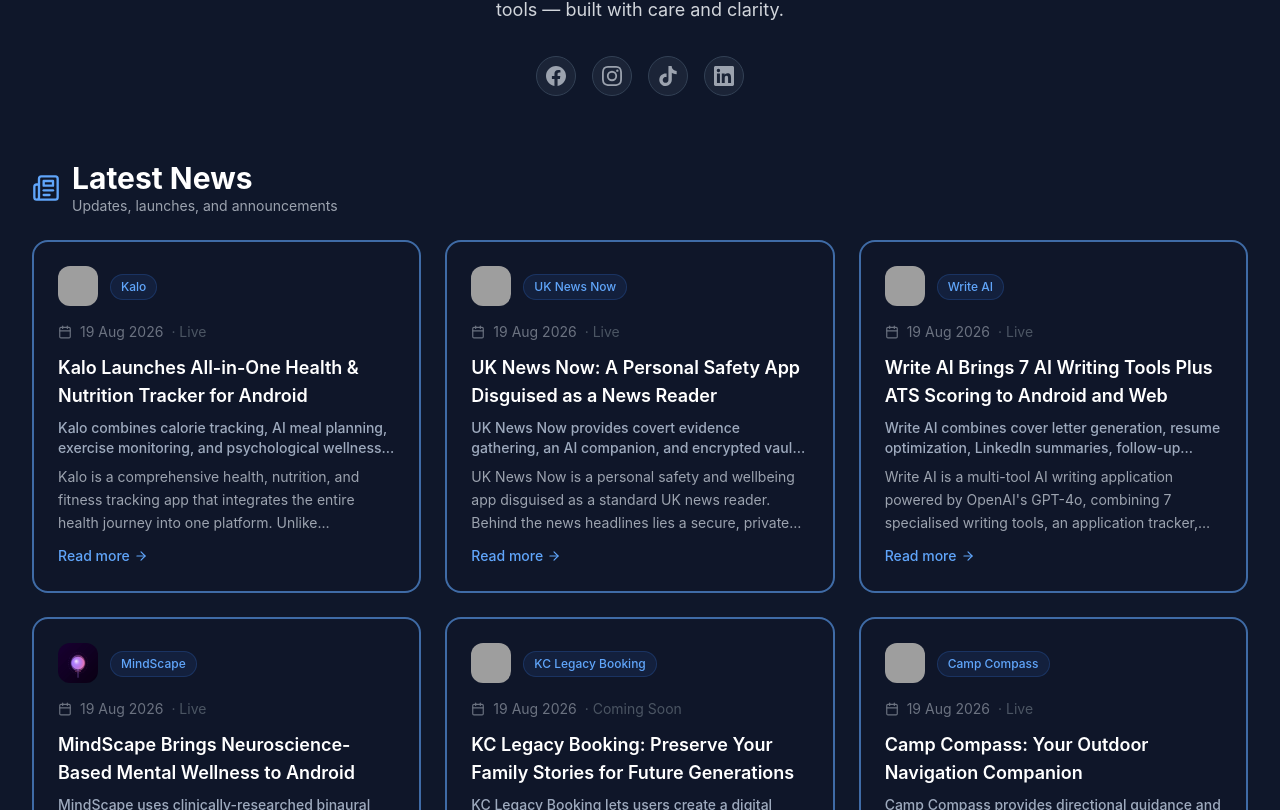
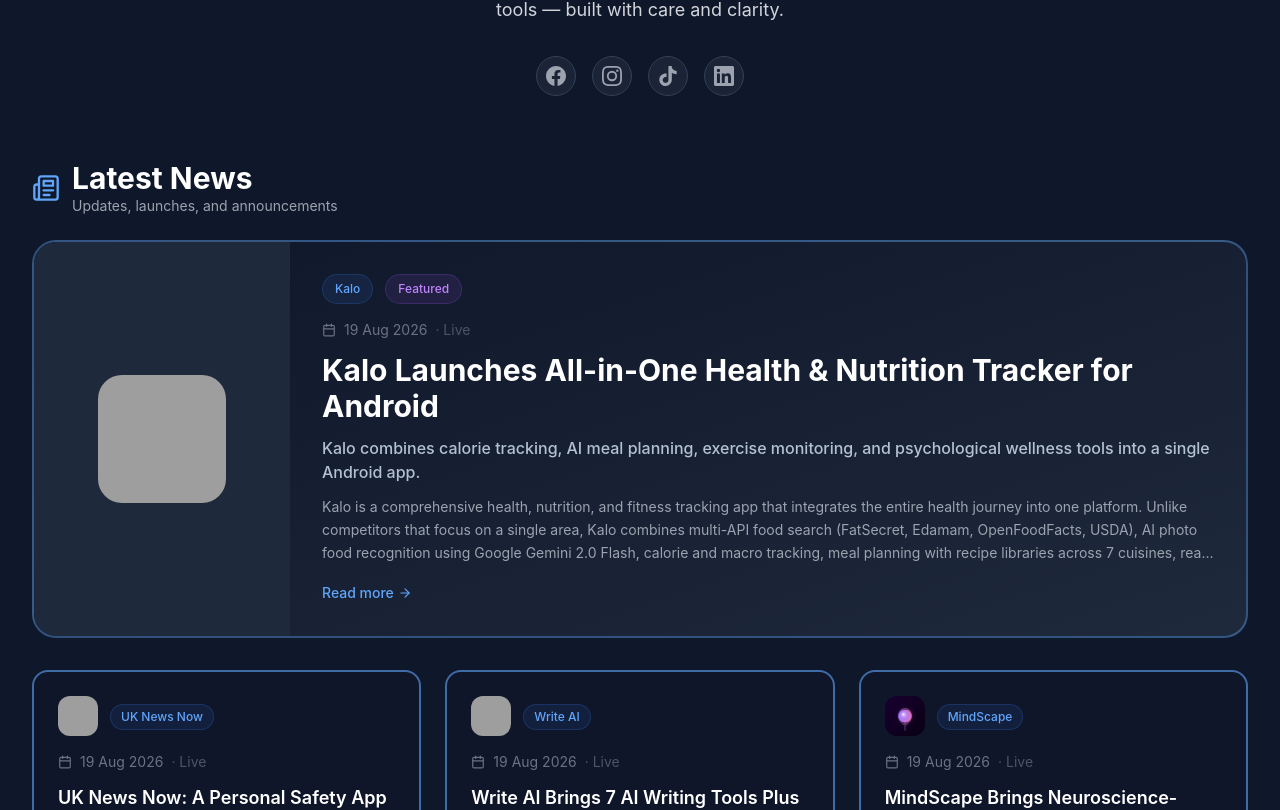
Before and after one commit to billywhizz17a/app-stream, a React (Vite) app: page /#/ in a window 1280 px wide. Shown: the part 950-1760 px from the top of the page. Built offline with nearby package versions, Linux system fonts and the light colour scheme; grey boxes are pictures that could not be loaded.

Commit message:
Featured news layout: large first item + grid for rest

```diff
--- a/src/pages/Home.jsx
+++ b/src/pages/Home.jsx
@@ -67,8 +67,52 @@ function Home() {
               <p className="text-gray-400 text-sm">Updates, launches, and announcements</p>
             </div>
           </div>
+
+          {/* Featured news item (first/latest) */}
+          {news[0] && (() => {
+            const featuredApp = apps.find(a => a.id === news[0].app_id)
+            return (
+              <div onClick={() => setSelectedNews(news[0])} className="cursor-pointer mb-8 bg-gradient-to-br from-slate-900 to-slate-800 border-2 border-blue-400/40 rounded-3xl overflow-hidden hover:border-blue-400 hover:shadow-2xl hover:shadow-blue-400/20 transition-all duration-300">
+                <div className="flex flex-col md:flex-row">
+                  {featuredApp && featuredApp.icon && (
+                    <div className="md:w-64 h-48 md:h-auto bg-slate-800 flex items-center justify-center flex-shrink-0">
+                      <img src={`${import.meta.env.BASE_URL}images/${news[0].app_id}/icons/${featuredApp.icon}`} alt={news[0].app_name} className="w-32 h-32 rounded-3xl object-cover" />
+                    </div>
+                  )}
+                  <div className="p-8 flex-1">
+                    <div className="flex items-center gap-3 mb-4">
+                      {news[0].app_name && (
+                        <span className="inline-block text-xs bg-blue-500/10 text-blue-400 px-3 py-1.5 rounded-full font-medium border border-blue-500/20">
+                          {news[0].app_name}
+                        </span>
+                      )}
+                      <span className="inline-block text-xs bg-purple-500/10 text-purple-400 px-3 py-1.5 rounded-full font-medium border border-purple-500/20">
+                        Featured
+                      </span>
+                    </div>
+                    <div className="flex items-center gap-2 text-gray-500 text-sm mb-3">
+                      <Calendar size={14} />
+                      <span>{formatDate(news[0].date)}</span>
+                      {news[0].phase && <span className="text-gray-600">· {news[0].phase}</span>}
+                    </div>
+                    <h3 className="text-2xl md:text-3xl font-bold text-white mb-3">{news[0].title}</h3>
+                    {news[0].summary && (
+                      <p className="text-blue-100/80 text-base mb-3 font-medium">{news[0].summary}</p>
+                    )}
+                    <p className="text-gray-400 text-sm line-clamp-3 leading-relaxed mb-4">{news[0].content}</p>
+                    <span className="inline-flex items-center gap-1 text-blue-400 text-sm font-medium">
+                      Read more <ArrowRight size={14} />
+                    </span>
+                  </div>
+                </div>
+              </div>
+            )
+          })()}
+
+          {/* Remaining news items in grid */}
+          {news.length > 1 && (
             <div className="grid md:grid-cols-2 lg:grid-cols-3 gap-6">
-            {news.map((item, i) => {
+              {news.slice(1).map((item, i) => {
                 const newsApp = apps.find(a => a.id === item.app_id)
                 return (
                   <div key={i} onClick={() => setSelectedNews(item)} className="cursor-pointer bg-slate-900/60 border-2 border-blue-400/60 rounded-2xl p-6 hover:border-blue-400 hover:shadow-xl hover:shadow-blue-400/20 transition-all duration-300">
@@ -101,6 +145,7 @@ function Home() {
                 )
               })}
             </div>
+          )}
         </section>
       )}
 
```
Lines whose indentation alone changed are shown as unchanged.
